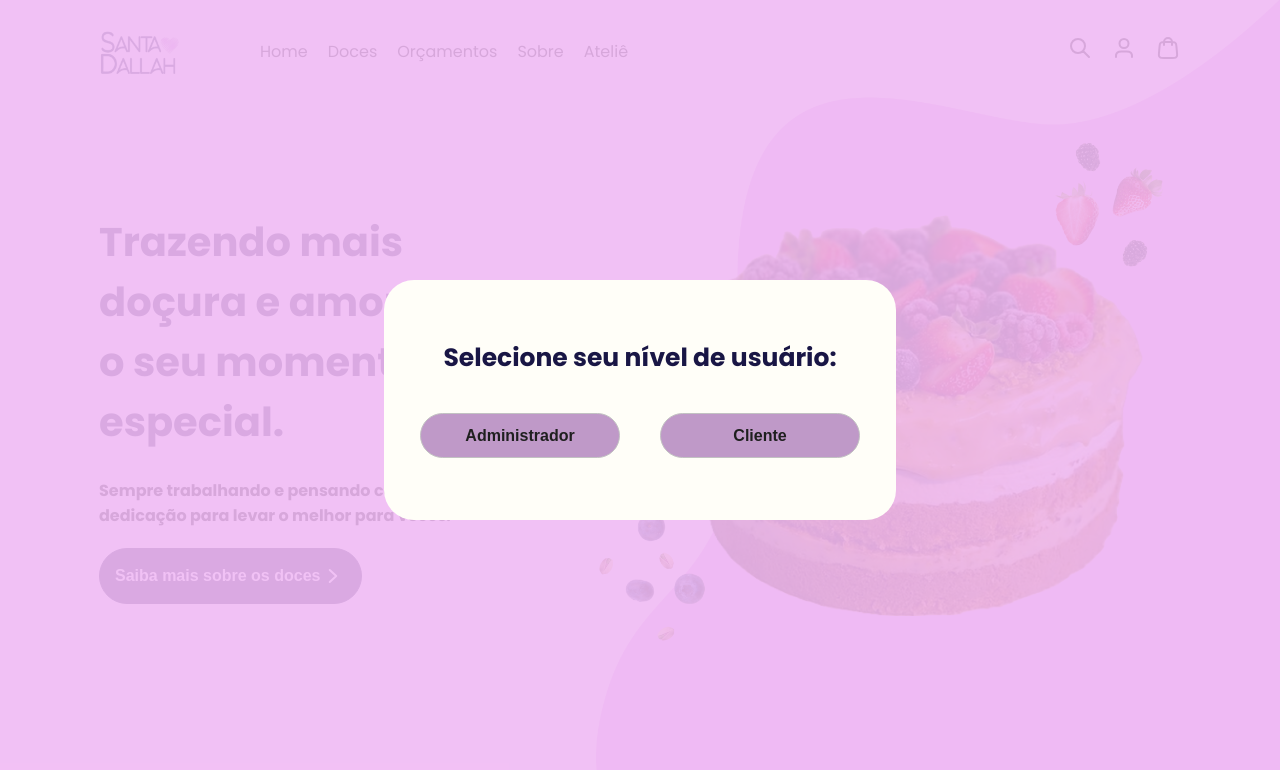
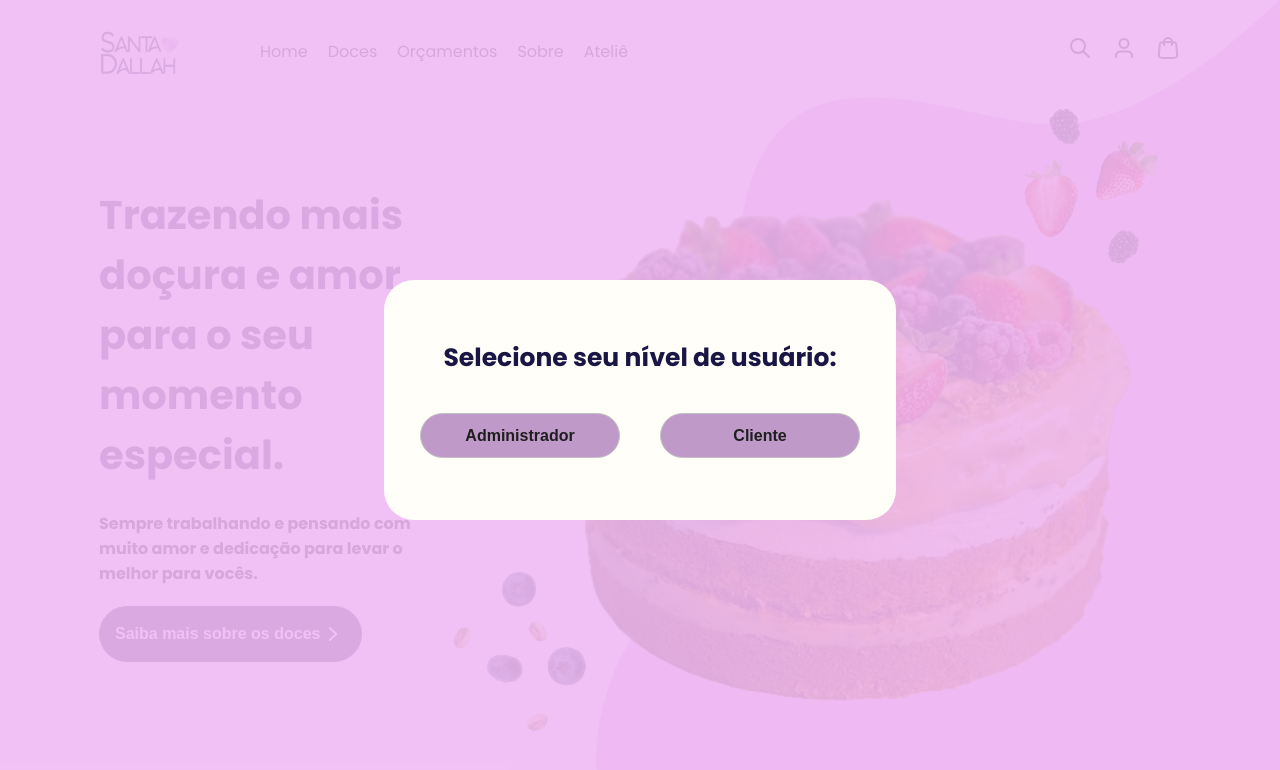
Before and after one commit to Projeto-Santa-Dallah/SantaDallah_FrontEnd, a Vue app: page / in a window 1280 px wide. Shown: the top 770 px of the page. Built offline with nearby package versions, Linux system fonts and the light colour scheme.

Commit message:
Fix: Arrumando style #3

```diff
--- a/src/views/cliente/HomeView.vue
+++ b/src/views/cliente/HomeView.vue
@@ -37,18 +37,19 @@
   height: 100%;
 }
 .bolo {
-  width: 600px;
+  height: 80vh;
 }
 .itens {
     display: flex;
     justify-content: space-between;
     align-items: center;
-  padding: 35px 99px;
+  padding: 0px 99px;
 }
 .titulos{
     width: 40%;
 }
 h1{
+    margin-top: 0;
     color:#191645;
     font-size: 40px;
 }
```
